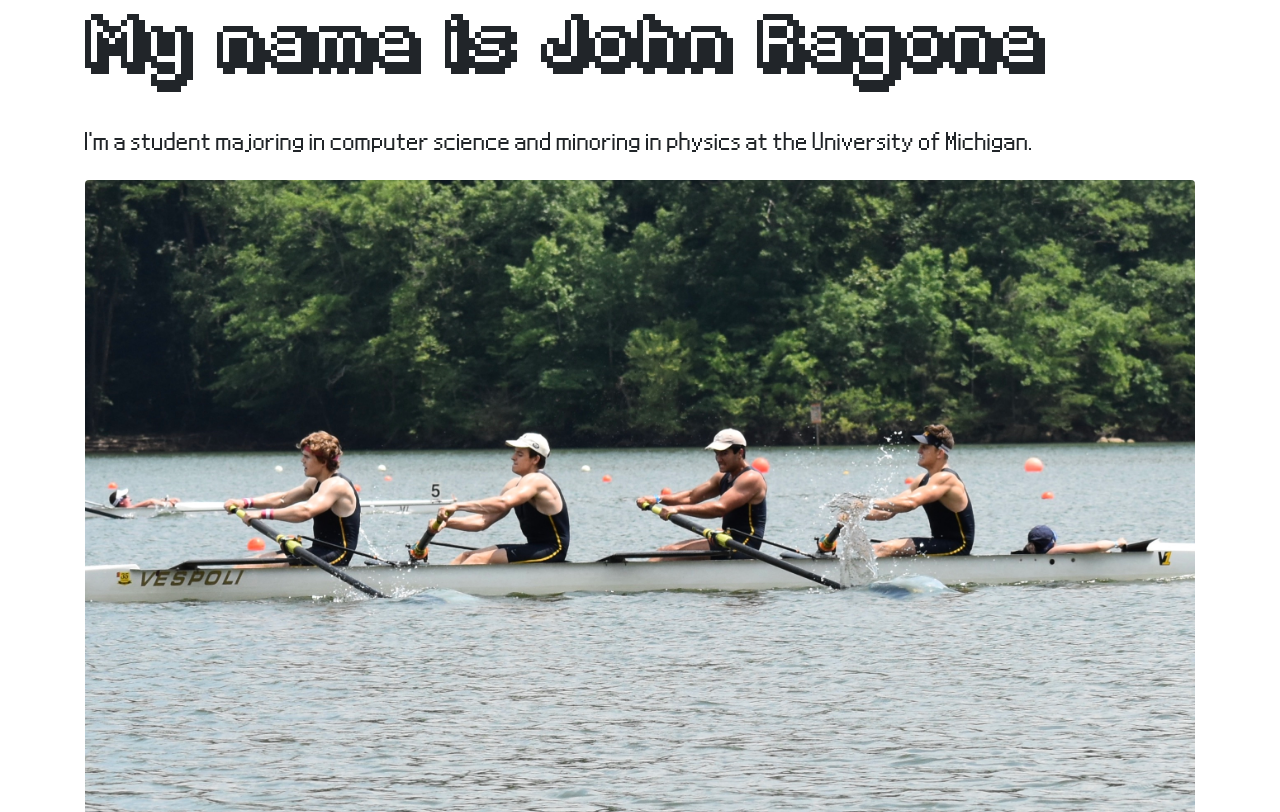
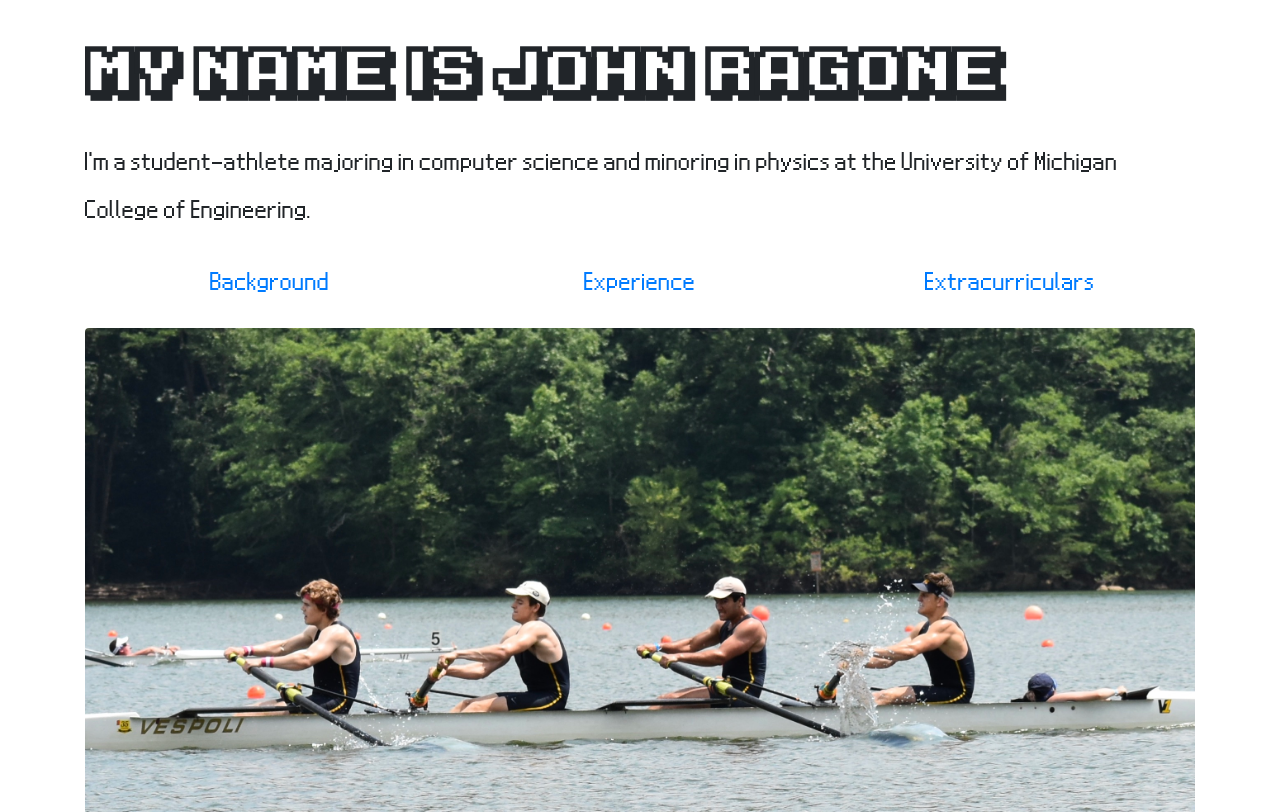
Before and after one commit to JRagone/JRagone.github.io, a website: page index.html in a window 1280 px wide. Shown: the part 749-1561 px from the top of the page. Drawn offline with nearby package versions, Linux system fonts and the light colour scheme.

Commit message:
fixed red eye, working on nav

```diff
--- a/index.html
+++ b/index.html
@@ -21,17 +21,35 @@
                     My name is John Ragone
                 </h1>
             </div>
-            <p class="pt-3">
-                I'm a student majoring in computer science and minoring in physics at the University of Michigan.
+            <p class="pt-2">
+                I'm a student-athlete majoring in computer science and minoring in physics
+                at the University of Michigan College of Engineering.
             </p>
+            <ul class="nav nav-pills nav-justified">
+                <li class="nav-item">
+                    <a class="nav-link" href="#">Background</a>
+                </li>
+                <li class="nav-item">
+                    <a class="nav-link" href="#">Experience</a>
+                </li>
+                <li class="nav-item">
+                    <a class="nav-link" href="#extracurricular">Extracurriculars</a>
+                </li>
+            </ul>
+            <div id="extracurricular">
+                <div class="pt-3">
                     <img src="images/acra.jpeg" class="img-fluid rounded" alt="ACRA Heat">
                     <p>
                         I row on the Michigan Men's Rowing team and serve as Web Master.
                     </p>
+                </div>
+                <div class="pt-3">
                     <img src="images/motts.jpg" class="img-fluid rounded" alt="Mott Children's Hospital">
                     <p>
-                On Thursdays, I volunteer at C.S. Mott Children's Hospital as a student-athlete, visting patients.
+                        On Thursdays, I volunteer at C.S. Mott Children's Hospital as a student-athlete, visiting patients.
                     </p>
+                </div>
+            </div>
             <!-- <div id="carouselExampleCaptions" class="carousel slide" data-ride="carousel">
                 <ol class="carousel-indicators">
                     <li data-target="#carouselExampleCaptions" data-slide-to="0" class="active"></li>
--- a/index.scss
+++ b/index.scss
@@ -12,8 +12,8 @@
 }
 
 h1 {
-    font-family: pixel2;
-    font-size: 3rem;
+    font-family: Pixel;
+    font-size: 3.5rem;
     line-height: 1.75;
 }
 
@@ -21,3 +21,8 @@ p {
     font-family: pixel3;
     font-size: 2rem;
 }
+
+a {
+    font-family: pixel3;
+    font-size: 2rem;
+}
```
Also changed, not shown: images/motts.jpg, index.css. Lines whose indentation alone changed are shown as unchanged.
